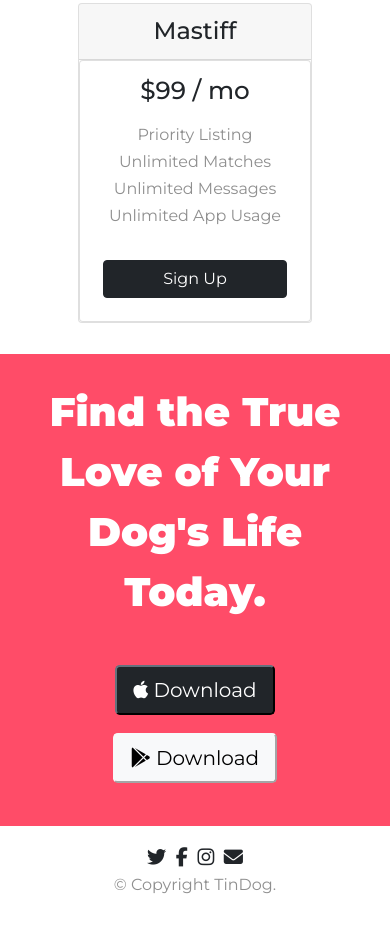
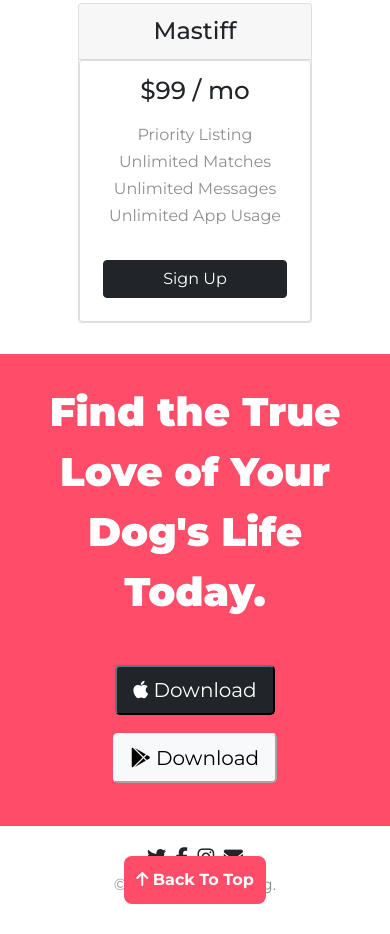
Before and after one commit to danilojmarins/TinDog-Site, a plain HTML site: page index.html in a window 390 px wide. Shown: the part 3143-4077 px from the top of the page. Drawn offline with nearby package versions, Linux system fonts and the light colour scheme.

Commit message:
back to top button added

```diff
--- a/css/styles.css
+++ b/css/styles.css
@@ -277,3 +277,25 @@ p {
     margin: 1% 1% 2%;
     font-size: 1.2rem;
 }
+.back-to-top-btn {
+    position: sticky;
+    bottom: 50px;
+    left: 80%;
+    border: none;
+    padding: 12px;
+    border-radius: 8px;
+    background-color: #FF4C68;
+    color: white;
+    font-weight: bold;
+    margin-top: 10px;
+}
+@media (max-width: 700px) {
+    .back-to-top-btn {
+        position: sticky;
+        bottom: 20px;
+        left: auto;
+    }
+}
+.back-to-top-btn:hover {
+    background-color: #EF8172;
+}
--- a/index.html
+++ b/index.html
@@ -234,6 +234,8 @@
         <i class="footer-icon fas fa-envelope"></i>
         <p>© Copyright TinDog.</p>
 
+        <a class="back-to-top-a" href="#title"><button class="back-to-top-btn"><i class="fas fa-arrow-up"></i> Back To Top</button></a>
+
     </section>
 
 </body>
```
